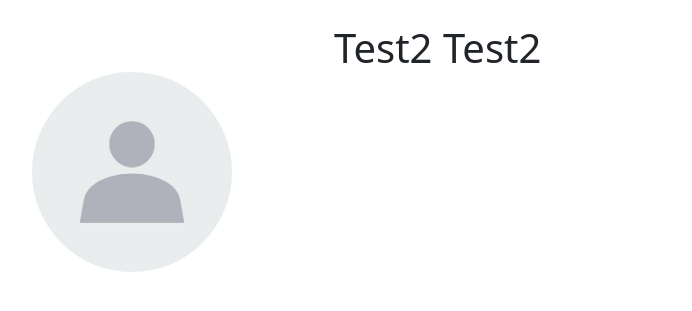
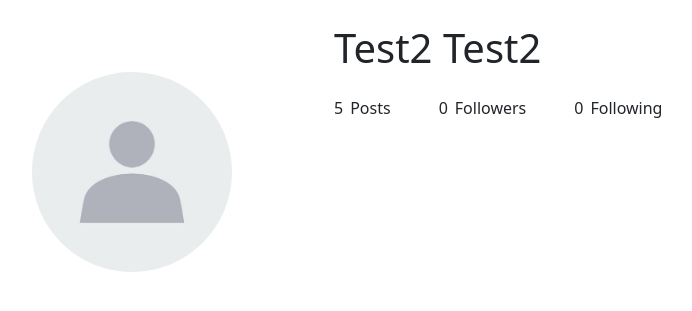
Before and after one commit to aisyesm/DjangoGramm, a Django app: page /app/66/profile in a window 1280 px wide. Shown: the part 81-392 px from the top of the page, without its empty margins (128-820 px from the left). Run offline with Django 3.2, Linux system fonts and the light colour scheme; a user stored in the database is signed in; data comes from the database, SQL or seed files in the repository; data that the repository does not hold is empty; some libraries are stand-ins or nearby versions.

Commit message:
Display number of posts, followers, following on user page

```diff
--- a/djangogramm/app/static/app/css/user_detail.css
+++ b/djangogramm/app/static/app/css/user_detail.css
@@ -19,6 +19,20 @@
   border-radius: 10px;
 }
 
+.user-info {
+    display: flex;
+    flex-direction: row;
+}
+
+.user-info p {
+    margin-bottom: 0px;
+}
+
+.amount {
+    text-align: center;
+    margin-right: 7px;
+}
+
 .post-area:hover{
     filter: brightness(50%);
 }
@@ -31,6 +45,10 @@
   .user_posts {
     grid-auto-rows: 110.33px;
   }
+
+  .user-info {
+    flex-direction: column;
+  }
 }
 
 @media (max-width: 576px) and (min-width: 420px){
@@ -40,6 +58,9 @@
   }
   .user_posts {
     grid-auto-rows: 169.33px;
+  }
+  .user-info {
+    flex-direction: column;
   }
 }
 
--- a/djangogramm/app/templates/app/user_detail.html
+++ b/djangogramm/app/templates/app/user_detail.html
@@ -35,7 +35,29 @@
     </div>
 </div>
 <div class="col-8">
-    <h3 class="display-6">{{ user.first_name }} {{ user.last_name }}</h3>
+    <h3 class="display-6 mb-4">{{ user.first_name }} {{ user.last_name }}</h3>
+    <div class="d-flex flex-row mb-4">
+        <div class="user-info">
+            <p class="amount">{{ num_posts }}</p>
+            {% if num_posts == 1 %}
+                <p>Post</p>
+            {% else %}
+                <p>Posts</p>
+            {% endif %}
+        </div>
+        <div class="mx-3 mx-md-5 user-info">
+            <p class="amount">{{ followers|length }}</p>
+            {% if followers|length == 1 %}
+                <p>Follower</p>
+            {% else %}
+                <p>Followers</p>
+            {% endif %}
+        </div>
+        <div class="user-info">
+            <p class="amount">{{ following|length }}</p>
+            <p>Following</p>
+        </div>
+    </div>
     <p class="text-wrap">{{ user.bio }}</p>
 </div>
 
--- a/djangogramm/app/views.py
+++ b/djangogramm/app/views.py
@@ -184,6 +184,9 @@ class UserProfile(LoginRequiredMixin, DetailView):
         auth_user = self.request.user
         context['auth_user'] = auth_user
         context['can_edit'] = True if auth_user.pk == page_user.id else False
+        context['followers'] = page_user.followers.all()
+        context['following'] = page_user.following.all()
+        context['num_posts'] = page_user.post_set.count()
         return context
 
 
```
